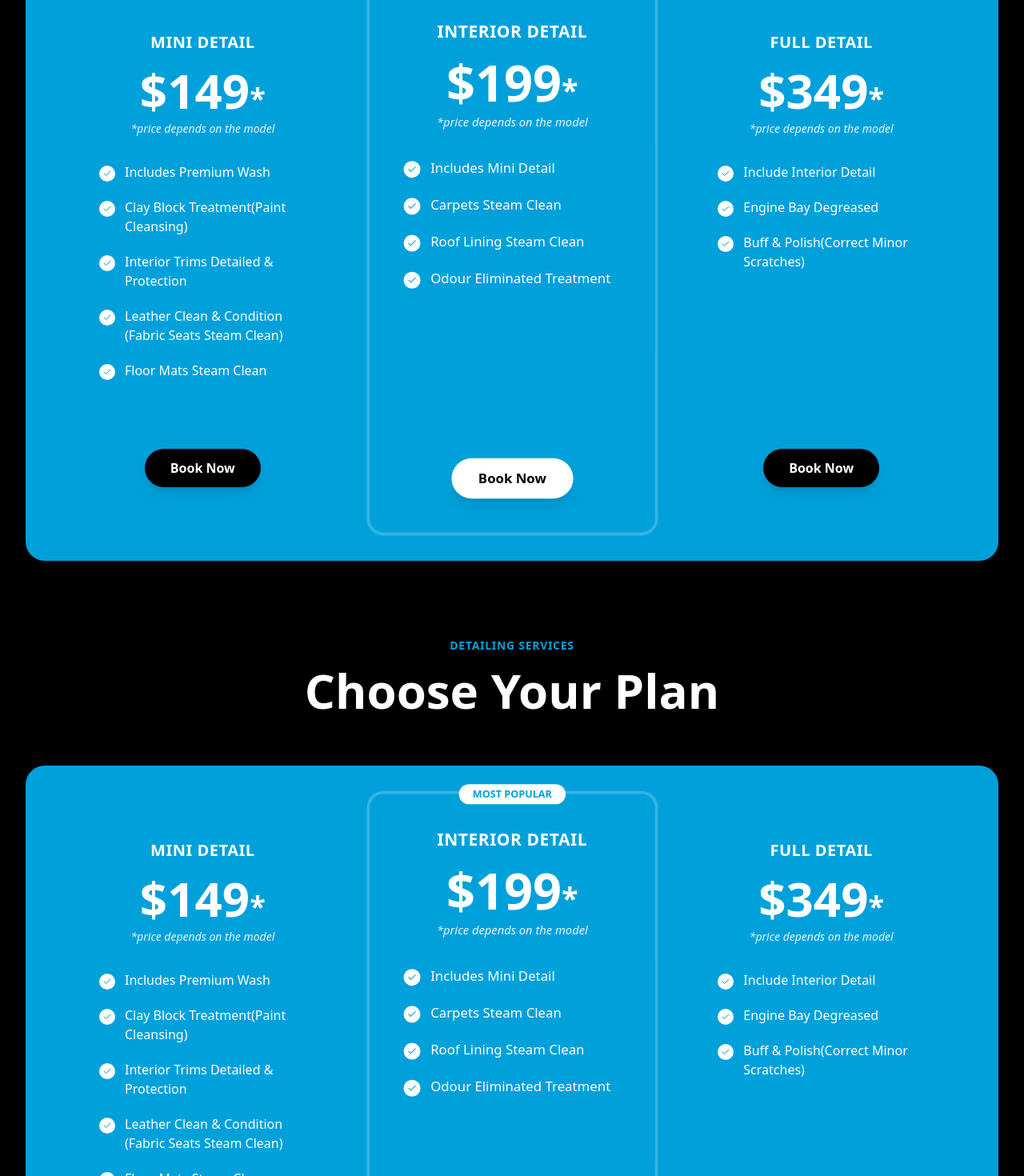
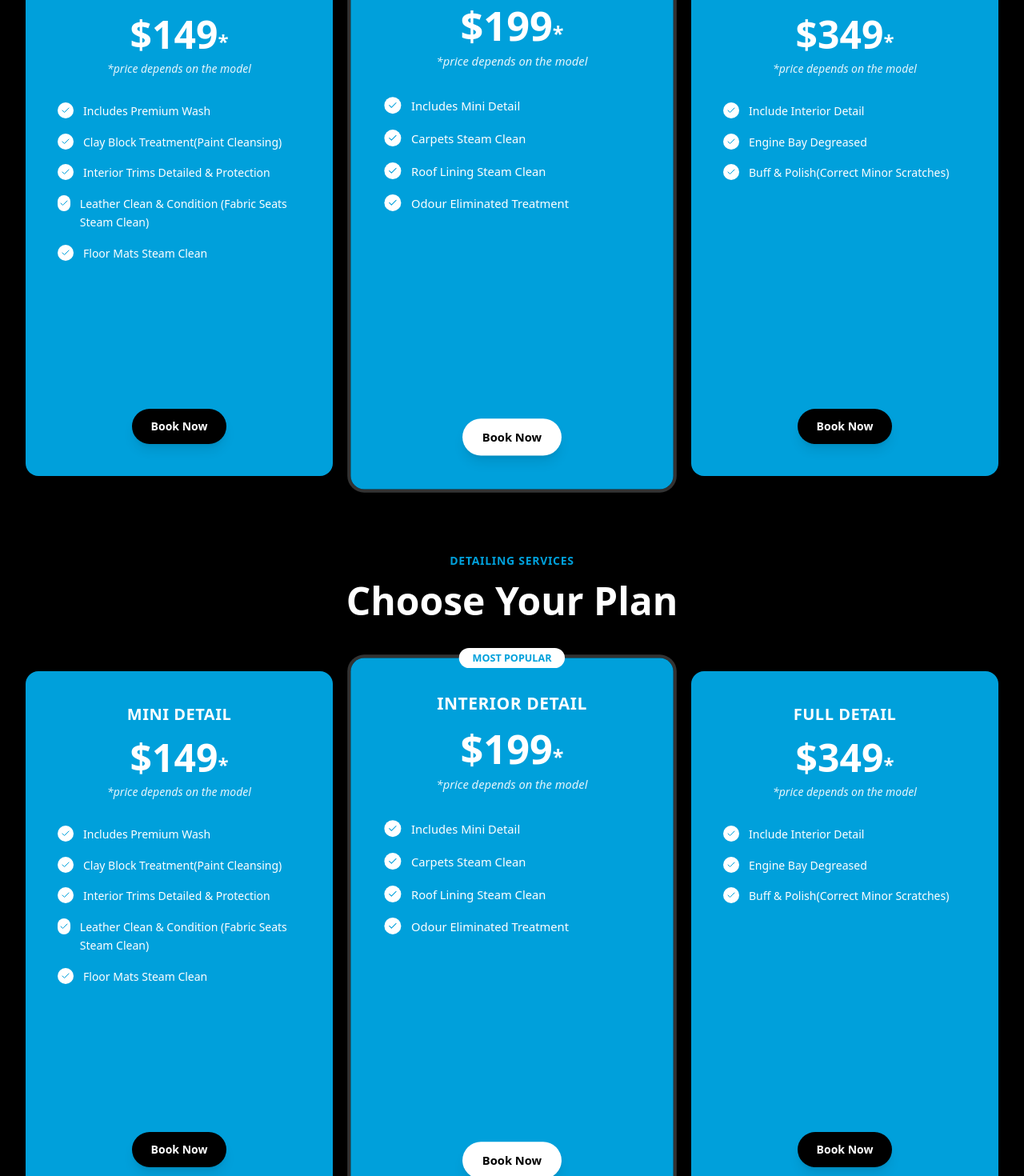
Before and after one commit to Vipul2202/Ecommerce, a React (Vite) app in the folder ecommerce-frontend/: page / in a window 1280 px wide. Shown: the part 3120-4590 px from the top of the page at 80% size. Built offline with nearby package versions, Linux system fonts and the light colour scheme.

Commit message:
ui fixes

```diff
--- a/ecommerce-frontend/src/assets/Components/Homenext.jsx
+++ b/ecommerce-frontend/src/assets/Components/Homenext.jsx
@@ -24,6 +24,7 @@ const Homenext = () => {
     { label: "Ultra Premium Finishes", link: "ultra_premium_finishes.php" },
     { label: "Extras", link: "extras.php" },
   ];
+
 
   //   const plans = [
   //     {
@@ -182,8 +183,7 @@ const plans = [
                   <h3 className="text-lg font-semibold">{item.title}</h3>
                   <p className="text-sm mb-4">{item.price}</p>
                   <button
-                    className={`px-4 py-2 rounded-full text-sm font-medium ${
-                      item.buttonStyle === "black"
+                    className={`px-4 py-2 rounded-full text-sm font-medium ${item.buttonStyle === "black"
                         ? "bg-black text-white hover:bg-gray-800"
                         : "bg-white text-black hover:bg-gray-200"
                       }`}
@@ -202,78 +202,28 @@ const plans = [
           </div>
         </div>
       </div>
- <div className=" bg-black text-white py-12 px-4 sm:px-6 lg:px-8 relative">
+      <div className="bg-black text-white py-12 px-4 sm:px-6 lg:px-8">
         <div className="max-w-7xl mx-auto">
-
           <div className="text-center mb-16">
             <h2 className="text-[#00a0db] text-sm font-semibold tracking-wider uppercase mb-4">
               DETAILING SERVICES
             </h2>
-          <h1 className="text-3xl md:text-4xl lg:text-5xl xl:text-6xl font-bold text-white">
+            <h1 className="text-3xl md:text-4xl lg:text-5xl font-bold">
               Choose Your Plan
             </h1>
           </div>
 
-
-        <div className="bg-gradient-to-r from-[#00a0db] via-[#00a0db] to-[#00a0db] rounded-3xl p-1 shadow-2xl">
-          <div className="bg-gradient-to-r from-[#00a0db] via-[#00a0db] to-[#00a0db] rounded-3xl p-8 lg:p-12">
-            <div className="grid grid-cols-1 lg:grid-cols-3 gap-8 lg:gap-12">
-              {plans.map((plan, index) => (
+          <div className="grid grid-cols-1 md:grid-cols-2 lg:grid-cols-3 gap-8">
+            {plans.map((plan) => (
               <div
                 key={plan.id}
-                  className={`relative bg-gradient-to-b from-[#00a0db] to-[#00a0db] rounded-2xl p-8 lg:p-10 min-h-[600px] lg:min-h-[650px] flex flex-col transform hover:scale-105 transition-all duration-300 ${
-                    plan.popular ? 'ring-4 ring-white/20 lg:scale-105' : ''
+                className={`relative bg-gradient-to-b from-[#00a0db] to-[#00a0db] rounded-2xl p-8 lg:p-10 flex flex-col transform hover:scale-105 transition-all duration-300 ${plan.popular
+                    ? 'min-h-[750px] lg:min-h-[660px] ring-4 ring-white/20 lg:scale-105 hover:scale-110'
+                    : 'min-h-[600px] lg:min-h-[650px]'
                   }`}
               >
 
-                  <div className="text-center mb-8">
-                    <h3 className="text-white font-bold text-lg lg:text-xl mb-4 tracking-wide">
-                      {plan.name}
-                    </h3>
-
-
-                    <div className="mb-2">
-                      <span className="text-white text-5xl lg:text-6xl font-bold">
-                        ${plan.price}
-                      </span>
-                      <span className="text-white text-3xl lg:text-4xl font-bold">*</span>
-                    </div>
-
-
-                    <p className="text-white/90 text-sm italic">
-                      *price depends on the model
-                    </p>
-                  </div>
-
-                  <div className="space-y-5 mb-10 flex-grow">
-                    {plan.features.map((feature, featureIndex) => (
-                      <div key={featureIndex} className="flex items-start space-x-3">
-                        <div className="flex-shrink-0 mt-1">
-                          <div className="w-5 h-5 bg-white rounded-full flex items-center justify-center">
-                            <Check className="w-3 h-3 text-[#00a0db]" />
-                          </div>
-                        </div>
-                        <span className="text-white text-sm lg:text-base leading-relaxed">
-                          {feature}
-                        </span>
-                      </div>
-                    ))}
-                  </div>
-
-
-                  <div className="text-center">
-                    <button
-                      className={`px-8 py-3 rounded-full font-semibold text-sm lg:text-base transition-all duration-300 transform hover:scale-105 shadow-lg hover:shadow-xl ${
-                        plan.buttonStyle === 'black'
-                          ? 'bg-black text-white hover:bg-gray-800'
-                          : 'bg-white text-black hover:bg-gray-100'
-                      }`}
-                    >
-                      Book Now
-                    </button>
-                  </div>
-
-
+                {/* Popular badge */}
                 {plan.popular && (
                   <div className="absolute -top-3 left-1/2 transform -translate-x-1/2">
                     <div className="bg-white text-[#00a0db] px-4 py-1 rounded-full text-xs font-bold">
@@ -281,89 +231,74 @@ const plans = [
                     </div>
                   </div>
                 )}
+
+                {/* Header */}
+                <div className="text-center mb-8">
+                  <h3 className="text-white font-bold text-xl mb-4 tracking-wide">
+                    {plan.name}
+                  </h3>
+                  <div className="text-white text-5xl font-bold">
+                    ${plan.price}
+                    <span className="text-2xl">*</span>
+                  </div>
+                  <p className="text-white/90 text-sm italic mt-2">
+                    *price depends on the model
+                  </p>
+                </div>
+
+                {/* Features */}
+                <div className="space-y-4 mb-6 flex-grow">
+                  {plan.features.map((feature, i) => (
+                    <div key={i} className="flex items-start space-x-3">
+                      <div className="w-5 h-5 bg-white rounded-full flex items-center justify-center">
+                        <Check className="w-3 h-3 text-[#00a0db]" />
+                      </div>
+                      <span className="text-white text-sm leading-relaxed">
+                        {feature}
+                      </span>
+                    </div>
+                  ))}
+                </div>
+
+                {/* Button */}
+                <div className="text-center">
+                  <button
+                    className={`px-6 py-3 rounded-full font-semibold text-sm transition-all duration-300 transform hover:scale-105 shadow-lg hover:shadow-xl ${plan.buttonStyle === "black"
+                        ? "bg-black text-white hover:bg-gray-800"
+                        : "bg-white text-black hover:bg-gray-200"
+                      }`}
+                  >
+                    Book Now
+                  </button>
+                </div>
               </div>
             ))}
           </div>
         </div>
       </div>
 
-
-      </div>
-    </div>
-
-   <div className=" bg-black text-white py-12 px-4 sm:px-6 lg:px-8 relative">
+         <div className="bg-black text-white py-12 px-4 sm:px-6 lg:px-8">
         <div className="max-w-7xl mx-auto">
-
           <div className="text-center mb-16">
             <h2 className="text-[#00a0db] text-sm font-semibold tracking-wider uppercase mb-4">
               DETAILING SERVICES
             </h2>
-          <h1 className="text-3xl md:text-4xl lg:text-5xl xl:text-6xl font-bold text-white">
+            <h1 className="text-3xl md:text-4xl lg:text-5xl font-bold">
               Choose Your Plan
             </h1>
           </div>
 
-
-        <div className="bg-gradient-to-r from-[#00a0db] via-[#00a0db] to-[#00a0db] rounded-3xl p-1 shadow-2xl">
-          <div className="bg-gradient-to-r from-[#00a0db] via-[#00a0db] to-[#00a0db] rounded-3xl p-8 lg:p-12">
-            <div className="grid grid-cols-1 lg:grid-cols-3 gap-8 lg:gap-12">
-              {plans.map((plan, index) => (
+          <div className="grid grid-cols-1 md:grid-cols-2 lg:grid-cols-3 gap-8">
+            {plans.map((plan) => (
               <div
                 key={plan.id}
-                  className={`relative bg-gradient-to-b from-[#00a0db] to-[#00a0db] rounded-2xl p-8 lg:p-10 min-h-[600px] lg:min-h-[650px] flex flex-col transform hover:scale-105 transition-all duration-300 ${
-                    plan.popular ? 'ring-4 ring-white/20 lg:scale-105' : ''
+                className={`relative bg-gradient-to-b from-[#00a0db] to-[#00a0db] rounded-2xl p-8 lg:p-10 flex flex-col transform hover:scale-105 transition-all duration-300 ${plan.popular
+                    ? 'min-h-[750px] lg:min-h-[660px] ring-4 ring-white/20 lg:scale-105 hover:scale-110'
+                    : 'min-h-[600px] lg:min-h-[650px]'
                   }`}
               >
 
-                  <div className="text-center mb-8">
-                    <h3 className="text-white font-bold text-lg lg:text-xl mb-4 tracking-wide">
-                      {plan.name}
-                    </h3>
-
-
-                    <div className="mb-2">
-                      <span className="text-white text-5xl lg:text-6xl font-bold">
-                        ${plan.price}
-                      </span>
-                      <span className="text-white text-3xl lg:text-4xl font-bold">*</span>
-                    </div>
-
-
-                    <p className="text-white/90 text-sm italic">
-                      *price depends on the model
-                    </p>
-                  </div>
-
-
-                  <div className="space-y-5 mb-10 flex-grow">
-                    {plan.features.map((feature, featureIndex) => (
-                      <div key={featureIndex} className="flex items-start space-x-3">
-                        <div className="flex-shrink-0 mt-1">
-                          <div className="w-5 h-5 bg-white rounded-full flex items-center justify-center">
-                            <Check className="w-3 h-3 text-[#00a0db]" />
-                          </div>
-                        </div>
-                        <span className="text-white text-sm lg:text-base leading-relaxed">
-                          {feature}
-                        </span>
-                      </div>
-                    ))}
-                  </div>
-
-
-                  <div className="text-center">
-                    <button
-                      className={`px-8 py-3 rounded-full font-semibold text-sm lg:text-base transition-all duration-300 transform hover:scale-105 shadow-lg hover:shadow-xl ${
-                        plan.buttonStyle === 'black'
-                          ? 'bg-black text-white hover:bg-gray-800'
-                          : 'bg-white text-black hover:bg-gray-100'
-                      }`}
-                    >
-                      Book Now
-                    </button>
-                  </div>
-
-
+                {/* Popular badge */}
                 {plan.popular && (
                   <div className="absolute -top-3 left-1/2 transform -translate-x-1/2">
                     <div className="bg-white text-[#00a0db] px-4 py-1 rounded-full text-xs font-bold">
@@ -371,13 +306,52 @@ const plans = [
                     </div>
                   </div>
                 )}
+
+                {/* Header */}
+                <div className="text-center mb-8">
+                  <h3 className="text-white font-bold text-xl mb-4 tracking-wide">
+                    {plan.name}
+                  </h3>
+                  <div className="text-white text-5xl font-bold">
+                    ${plan.price}
+                    <span className="text-2xl">*</span>
+                  </div>
+                  <p className="text-white/90 text-sm italic mt-2">
+                    *price depends on the model
+                  </p>
+                </div>
+
+                {/* Features */}
+                <div className="space-y-4 mb-6 flex-grow">
+                  {plan.features.map((feature, i) => (
+                    <div key={i} className="flex items-start space-x-3">
+                      <div className="w-5 h-5 bg-white rounded-full flex items-center justify-center">
+                        <Check className="w-3 h-3 text-[#00a0db]" />
+                      </div>
+                      <span className="text-white text-sm leading-relaxed">
+                        {feature}
+                      </span>
+                    </div>
+                  ))}
+                </div>
+
+                {/* Button */}
+                <div className="text-center">
+                  <button
+                    className={`px-6 py-3 rounded-full font-semibold text-sm transition-all duration-300 transform hover:scale-105 shadow-lg hover:shadow-xl ${plan.buttonStyle === "black"
+                        ? "bg-black text-white hover:bg-gray-800"
+                        : "bg-white text-black hover:bg-gray-200"
+                      }`}
+                  >
+                    Book Now
+                  </button>
+                </div>
               </div>
             ))}
           </div>
         </div>
       </div>
-      </div>
-    </div>
+
     </div>
   );
 };
```
Also changed, not shown: ecommerce-frontend/src/assets/Components/BookNow.jsx (+31 -36 lines), ecommerce-frontend/src/assets/Components/Navbar.jsx (+7 -2 lines), ecommerce-frontend/src/assets/Components/Products.jsx (+5 -5 lines). Lines whose indentation alone changed are shown as unchanged.
